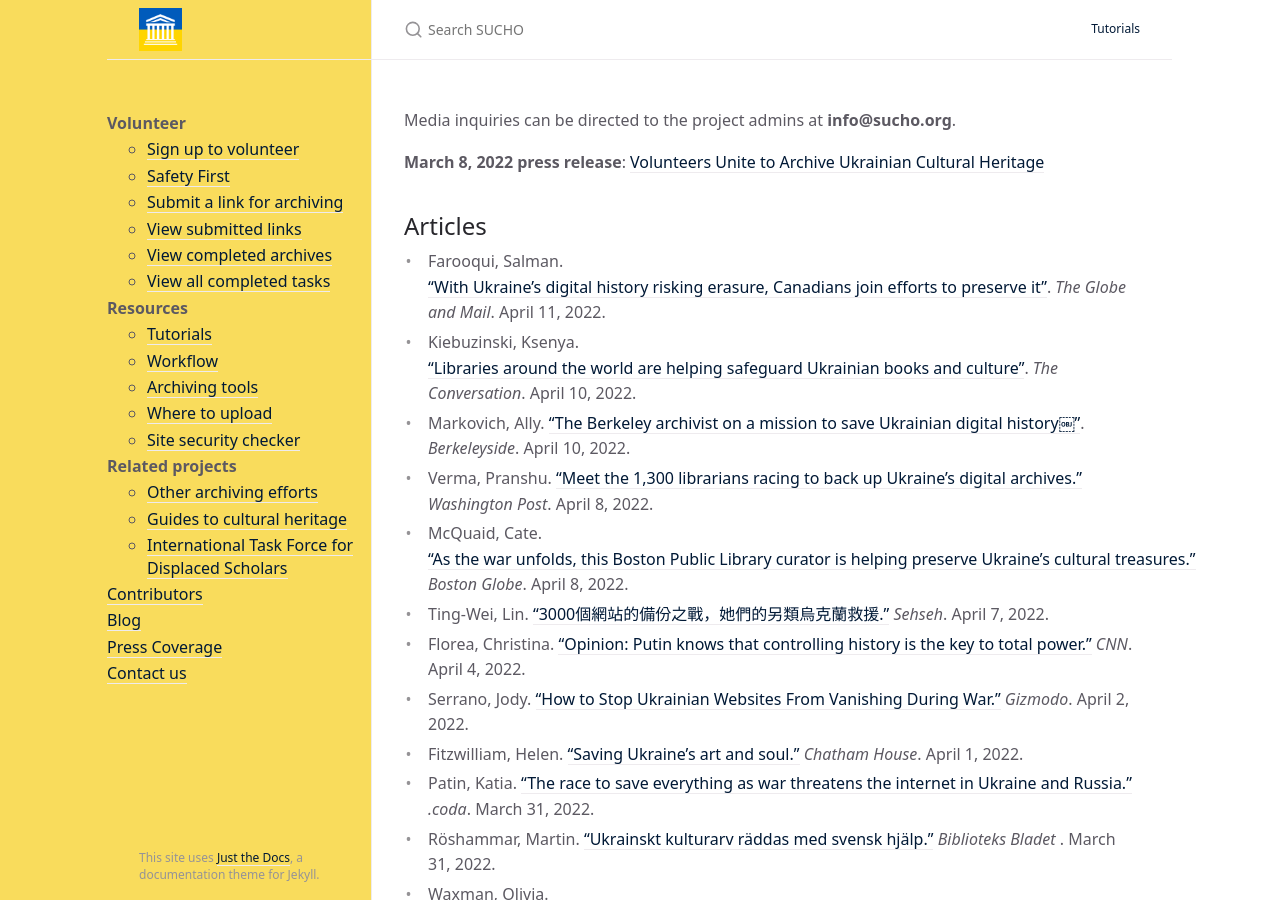
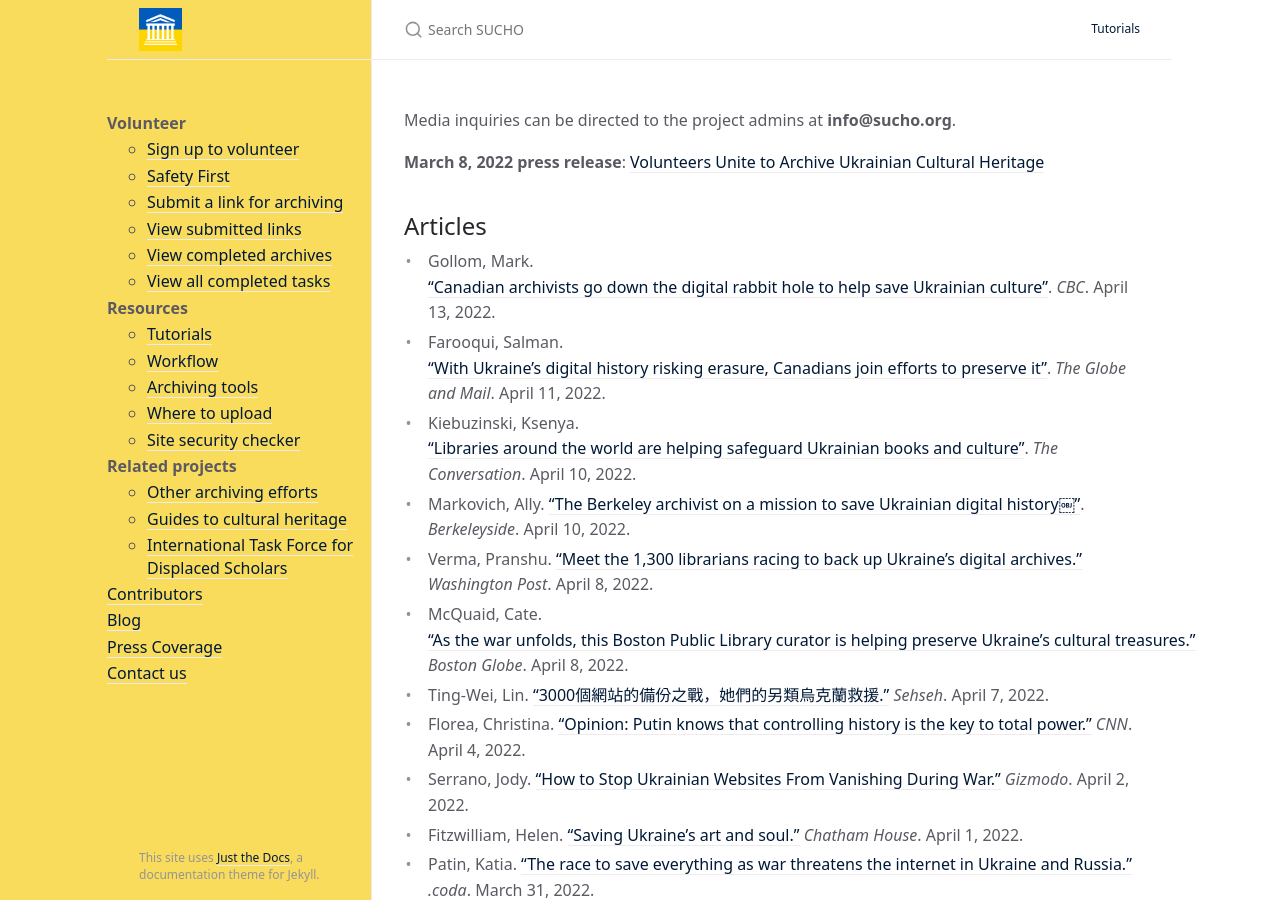
Before and after one commit to sucho-archiving/sucho-archiving.github.io, a Jekyll site: the page built from press.md, in a window 1280 px wide and 900 px high. Built offline with Jekyll 4.4.1, drawn with Linux system fonts in a browser that asks for light colours.

Commit message:
Update press.md

```diff
--- a/press.md
+++ b/press.md
@@ -9,6 +9,7 @@
 **March 8, 2022 press release**: [Volunteers Unite to Archive Ukrainian Cultural Heritage](/press-release-20220308-volunteers-unite)
 
 ## Articles
+- Gollom, Mark. ["Canadian archivists go down the digital rabbit hole to help save Ukrainian culture"](https://www.cbc.ca/news/world/ukraine-digital-cultural-archives-librarians-servers-1.6417367). *CBC*. April 13, 2022.
 - Farooqui, Salman. ["With Ukraine’s digital history risking erasure, Canadians join efforts to preserve it"](https://www.theglobeandmail.com/canada/article-canadians-join-global-efforts-to-save-ukraines-digital-archives). *The Globe and Mail*. April 11, 2022.
 - Kiebuzinski, Ksenya. ["Libraries around the world are helping safeguard Ukrainian books and culture"](https://theconversation.com/libraries-around-the-world-are-helping-safeguard-ukrainian-books-and-culture-179525). *The Conversation*. April 10, 2022.
 - Markovich, Ally. ["The Berkeley archivist on a mission to save Ukrainian digital history￼"](https://www.berkeleyside.org/2022/04/10/berkeley-archivist-mission-save-ukrainian-digital-history). *Berkeleyside*. April 10, 2022.
```
